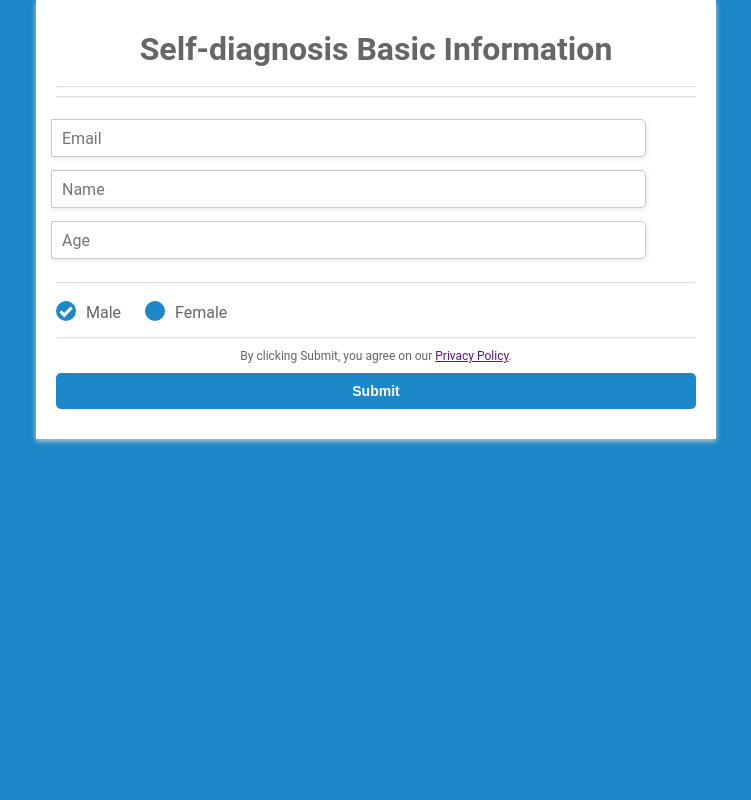
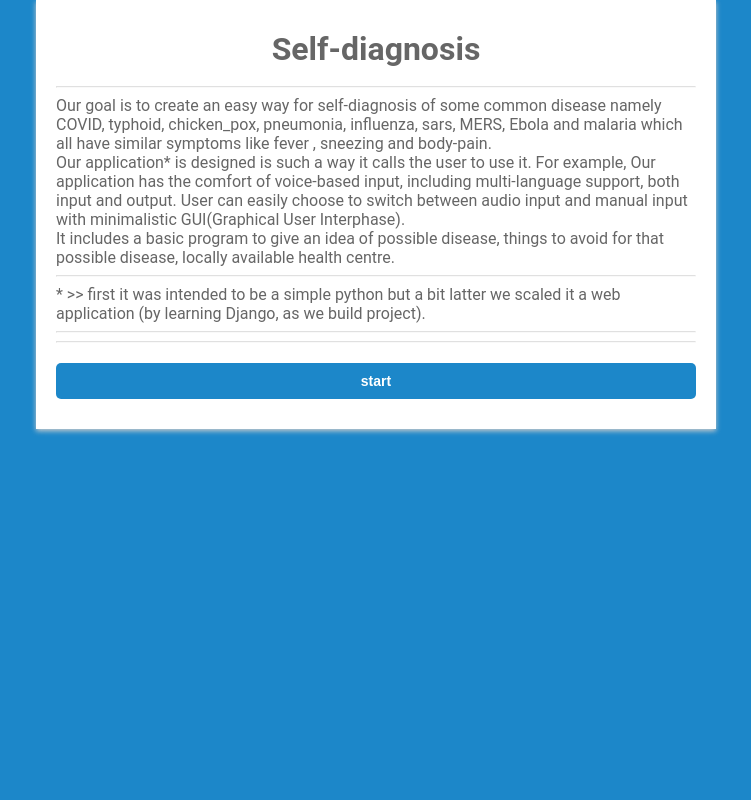
Before and after one commit to manjotsinghbagha/Self-diagnosis, a Django app: page / in a window 1280 px wide. Shown: the whole page, without its empty margins (264-1015 px from the left). Run offline with Django 3.2, Linux system fonts and the light colour scheme.

Commit message:
make it better

```diff
--- a/calc/urls.py
+++ b/calc/urls.py
@@ -1,9 +1,10 @@
 from django.urls import path
 from . import views
 urlpatterns = [
-    path('',views.home, name='login'),
-    path('login_sub',views.login_sub,name='login_sub'),
+    path('',views.home,name='home'),
+    path('login',views.login,name='login'),
+    path('form',views.login_sub,name='form'),
     path('disclamer',views.disclamer, name='disclamer'),
-    path('form_sub',views.form_sub, name='form_sub'),
+    path('result',views.form_sub, name='result'),
     path('spl_submit',views.spl_submit,name='spl_submit'),
 ]
--- a/calc/views.py
+++ b/calc/views.py
@@ -3,7 +3,10 @@ from django.http import HttpResponse
 
 # Create your views here.POST
 def home(request):
-    return render(request, 'login.html',{'name':'manjot'})
+    return render(request, 'home.html')
+def login(request):
+    return render(request, 'login.html')
+
 def disclamer(request):
     return render(request, 'disclamer.html')
 def login_sub(request):
--- a/qwerty/settings.py
+++ b/qwerty/settings.py
@@ -23,9 +23,9 @@ BASE_DIR = os.path.dirname(os.path.dirname(os.path.abspath(__file__)))
 SECRET_KEY = 'gn)q6jc&w_lgnmgo$vaf^igh)a*$n3bz-hp3cg*129wtwvozkt'
 
 # SECURITY WARNING: don't run with debug turned on in production!
-DEBUG = False
+DEBUG = True
 
-ALLOWED_HOSTS = ['*']
+ALLOWED_HOSTS = []
 
 
 # Application definition
--- a/templates/home.html
+++ b/templates/home.html
@@ -1,18 +1,156 @@
-{%extends 'base.html' %}
-{% block content%}
+<!DOCTYPE html>
+<html>
+  <head>
+    <title>Self-diagnosis</title>
 
-<h1><marquee>hello world</marquee></h1>
-<h1>{{name}}</h1>
-
-
-<form action="add" method="POST">
-    {%  csrf_token %}
-    Enter 1st no : <input type="text" name='num1'><br>
-    Enter 2nd no : <input type="text" name='num2'><br>
-    <input type="submit">
-
-</form>
-
-
-
-{% endblock  %}
+    <style>
+      html, body {
+      display: flex;
+      justify-content: center;
+      height: 100%;
+      }
+      body, div, h1, form, input, p {
+      padding: 0;
+      margin: 0;
+      outline: none;
+      font-family: Roboto, Arial, sans-serif;
+      font-size: 16px;
+      color: #666;
+      }
+      h1 {
+      padding: 10px 0;
+      font-size: 32px;
+      font-weight: 300;
+      text-align: center;
+      }
+      p {
+      font-size: 12px;
+      }
+      hr {
+      color: #a9a9a9;
+      opacity: 0.3;
+      }
+      .main-block {
+      max-width: 340px;
+      min-height: 460px;
+      padding: 10px 0;
+      margin: auto;
+      border-radius: 5px;
+      border: solid 1px #ccc;
+      box-shadow: 1px 2px 5px rgba(0,0,0,.31);
+      background: #ebebeb;
+      }
+      form {
+      margin: 0 300px;
+      padding: 20px;
+      background: #fff;
+      box-shadow: 0 2px 5px #ccc;
+      }
+      .account-type, .gender {
+      margin: 15px 0;
+      }
+      input[type=radio] {
+      display: none;
+      }
+      label#icon {
+      margin: 0;
+      border-radius: 5px 0 0 5px;
+      }
+      label.radio {
+      position: relative;
+      display: inline-block;
+      padding-top: 4px;
+      margin-right: 20px;
+      text-indent: 30px;
+      overflow: visible;
+      cursor: pointer;
+      }
+      label.radio:before {
+      content: "";
+      position: absolute;
+      top: 2px;
+      left: 0;
+      width: 20px;
+      height: 20px;
+      border-radius: 50%;
+      background: #1c87c9;
+      }
+      label.radio:after {
+      content: "";
+      position: absolute;
+      width: 9px;
+      height: 4px;
+      top: 8px;
+      left: 4px;
+      border: 3px solid #fff;
+      border-top: none;
+      border-right: none;
+      transform: rotate(-45deg);
+      opacity: 0;
+      }
+      input[type=radio]:checked + label:after {
+      opacity: 1;
+      }
+      input[type=text], input[type=txt] {
+      width: calc(100% - 57px);
+      height: 36px;
+      margin: 13px 0 0 -5px;
+      padding-left: 10px;
+      border-radius: 0 5px 5px 0;
+      border: solid 1px #cbc9c9;
+      box-shadow: 1px 2px 5px rgba(0,0,0,.09);
+      background: #fff;
+      }
+      input[type=txt] {
+      margin-bottom: 15px;
+      }
+      #icon {
+      display: inline-block;
+      padding: 9.3px 15px;
+      box-shadow: 1px 2px 5px rgba(0,0,0,.09);
+      background: #1c87c9;
+      color: #fff;
+      text-align: center;
+      }
+      .btn-block {
+      margin-top: 10px;
+      text-align: center;
+      }
+      button {
+      width: 100%;
+      padding: 10px 0;
+      margin: 10px auto;
+      border-radius: 5px;
+      border: none;
+      background: #1c87c9;
+      font-size: 14px;
+      font-weight: 600;
+      color: #fff;
+      }
+      button:hover {
+      background: #26a9e0;
+      }
+    </style>
+  </head>
+  <body bgcolor=#1c87c9>
+    <div >
+      <form action="login" method="POST" >
+        {%  csrf_token %}
+        <h1><b>Self-diagnosis</b></h1>
+        <hr>
+        <p><font size=3>Our goal is to create an easy way for self-diagnosis of some common disease namely COVID, typhoid, chicken_pox, pneumonia, influenza, sars, MERS, Ebola and malaria which all have similar symptoms like fever , sneezing and body-pain.<br>
+            Our application* is designed is such a way it calls the user to use it. For example, Our application has the comfort of voice-based input, including multi-language support, both input and output. User can easily choose to switch between audio input and manual input with minimalistic GUI(Graphical User Interphase).<br>
+            It includes a basic program to give an idea of possible disease, things to avoid for that possible disease, locally available health centre.
+        </font>
+        </p>
+        <hr>
+        * >> first it was intended to be a simple python but a bit latter we scaled it a web application (by learning Django, as we build project).
+        <hr>
+        <hr>
+        <div class="btn-block">
+          <button type="start" >start</button>
+        </div>
+      </form>
+    </div>
+  </body>
+</html>
--- a/templates/login.html
+++ b/templates/login.html
@@ -134,7 +134,7 @@
   </head>
   <body bgcolor=#1c87c9>
     <div >
-      <form action="login_sub" method="POST" >
+      <form action="form" method="POST" >
         {%  csrf_token %}
         <h1><b>Self-diagnosis Basic Information</b></h1>
         <hr>
--- a/templates/result.html
+++ b/templates/result.html
@@ -100,7 +100,7 @@
   </head>
   <body bgcolor=#1c87c9>
     <div class="testbox">
-      <form action="form_sub" method="POST" >
+      <form >
         <center>
           {%  csrf_token %}
 
--- a/templates/result_2.html
+++ b/templates/result_2.html
@@ -100,7 +100,7 @@
   </head>
   <body bgcolor=#1c87c9>
     <div class="testbox">
-      <form action="/" ><center>
+      <form ><center>
         <h1>Self-diagnosis Result</h1>
         <table>
           <tr>
```
Also changed, not shown: templates/form.html (+4 -4 lines), db.sqlite3.
